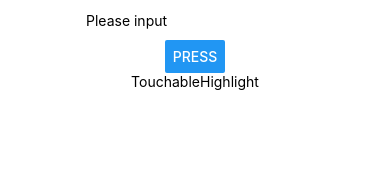
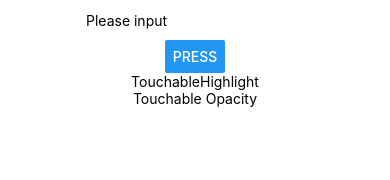
Before and after one commit to march-dave/HelloRN, a React Native app: screen / in a window 390 px wide. Shown: the top 180 px of the page. Built offline with nearby package versions, Linux system fonts and the light colour scheme.

Commit message:
TouchableOpacity

```diff
--- a/App.js
+++ b/App.js
@@ -14,6 +14,7 @@ import {
   Button,
   TouchableHighlight,
   Alert,
+  TouchableOpacity,
 } from "react-native";
 import Blink from "./Blink.js";
 import HelloButton from "./HelloButton";
@@ -52,11 +53,18 @@ export default class App extends Component<Props> {
           title="press"
         />
 
-        <TouchableHighlight onPress={() => {}}>
+        <TouchableHighlight onPress={() => {Alert.alert('TouchableHighlight')}}>
           <View>
             <Text>TouchableHighlight</Text>
           </View>
         </TouchableHighlight>
+
+        <TouchableOpacity onPress={ ()=> {Alert.alert('Touchable Opacity')}}>
+            <View>
+              <Text>Touchable Opacity</Text>
+            </View>
+        </TouchableOpacity>
+
       </View>
     );
   }
```
